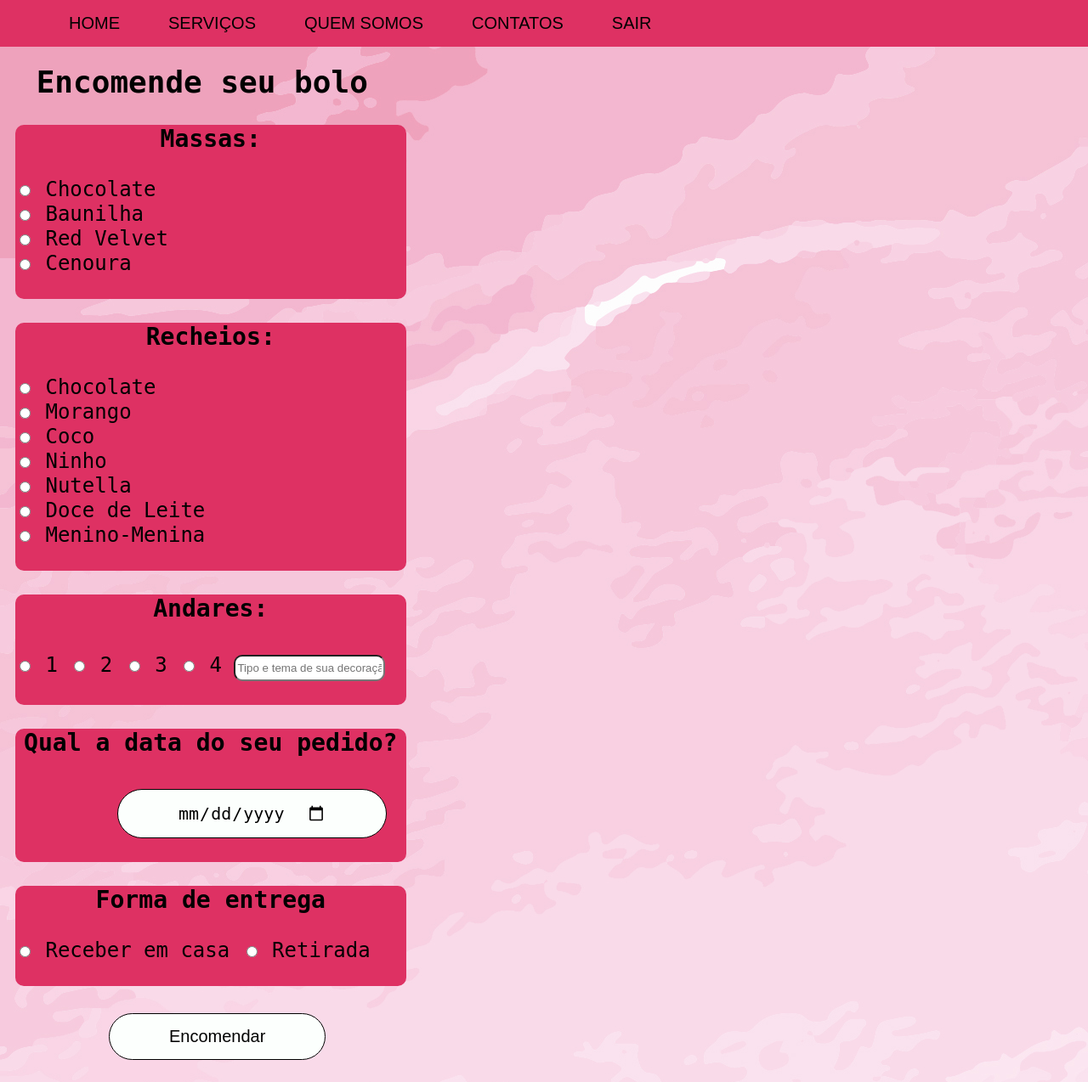
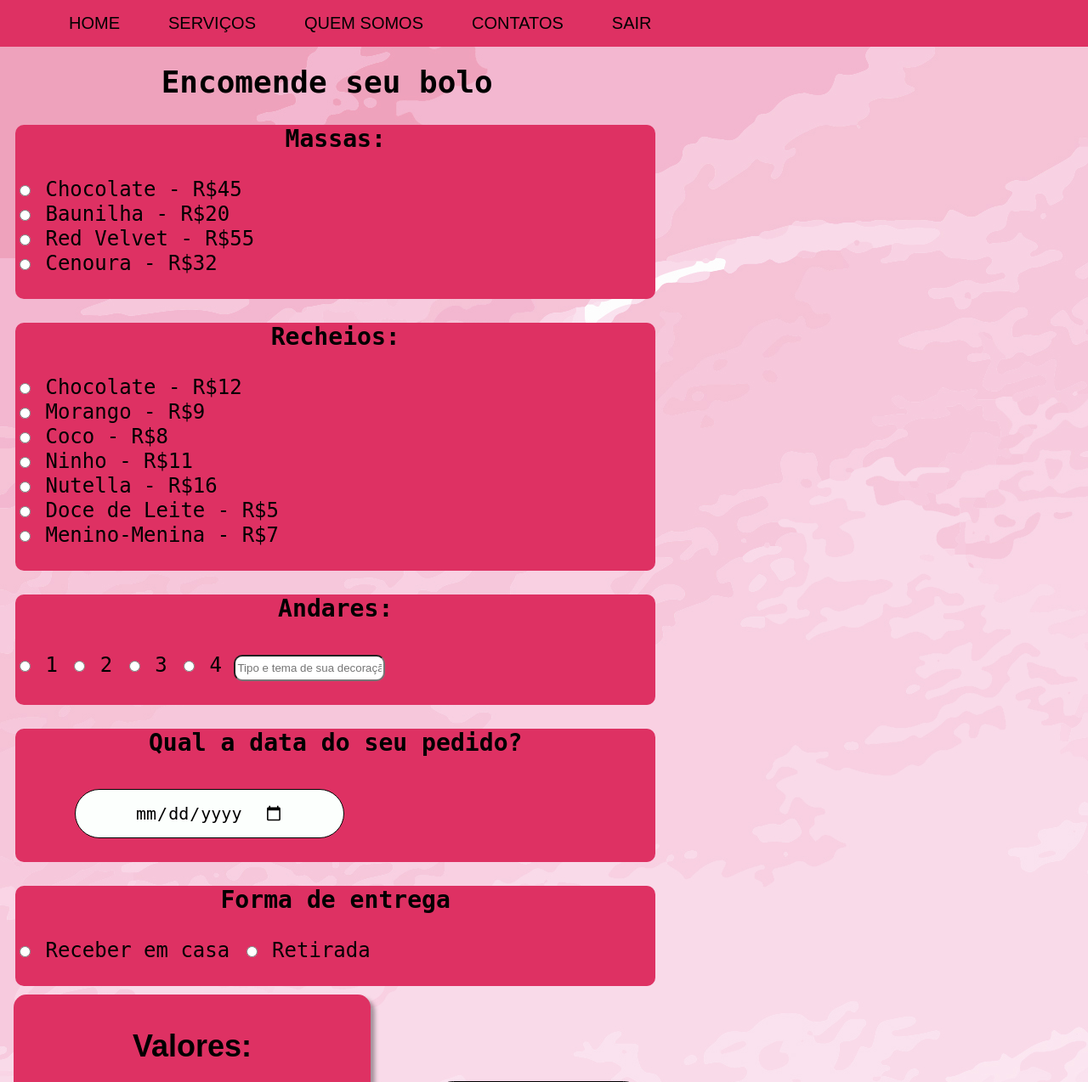
Before and after one commit to BrunaClaraDev/TrabalhoDesenvolvimentoWeb, a PHP site: page /encomendar.php in a window 1280 px wide. Shown: the top 1274 px of the page at 85% size. Run offline with PHP 8.4, Linux system fonts and the light colour scheme; the visitor is signed in with stand-in values (Sample User, id 1).

Commit message:
adicionando valores

```diff
--- a/encomendar.php
+++ b/encomendar.php
@@ -39,37 +39,37 @@ if(!isset($_SESSION['id'])) {
     <div>
         <br><br>
         <section id="encomenda">
-        <form name="form" method="POST" action="salvarencomenda.php">
+        <form onchange="CalculaValor(window.event)" name="form" method="POST" action="salvarencomenda.php">
         <h1>Encomende seu bolo</h1>
             <div id="bloco">
             <h3>Massas:</h3>
             <input type="radio" id="chocolateMassa" name="massas" value="Chocolate">
-            <label for="chocolateMassa">Chocolate</label><br>
+            <label for="chocolateMassa">Chocolate - R$45</label><br>
             <input type="radio" id="baunilhaMassa" name="massas" value="Baunilha">
-            <label for="baunilhaMassa">Baunilha</label><br>
+            <label for="baunilhaMassa">Baunilha - R$20</label><br>
             <input type="radio" id="redVelvetMassa" name="massas" value="RedVelvet">
-            <label for="redVelvetMassa">Red Velvet</label><br>
+            <label for="redVelvetMassa">Red Velvet - R$55</label><br>
             <input type="radio" id="cenouraMassa" name="massas" value="Cenoura">
-            <label for="cenouraMassa">Cenoura</label>
+            <label for="cenouraMassa">Cenoura - R$32</label>
             <br>
             <br>
             </div>
             <div id="bloco">
             <h3>Recheios:</h3>
-            <input type="radio" id="chocolate" name="recheios" value="Chocolate">
-            <label for="chocolate">Chocolate</label><br>
+            <input type="radio" id="chocolate" name="recheios" value="ChocolateRecheio">
+            <label for="chocolate">Chocolate - R$12</label><br>
             <input type="radio" id="morango" name="recheios" value="Morango">
-            <label for="morango">Morango</label><br>
+            <label for="morango">Morango - R$9</label><br>
             <input type="radio" id="coco" name="recheios" value="Coco">
-            <label for="coco">Coco</label><br>
+            <label for="coco">Coco - R$8</label><br>
             <input type="radio" id="ninho" name="recheios" value="Ninho">
-            <label for="ninho">Ninho</label><br>
+            <label for="ninho">Ninho - R$11</label><br>
             <input type="radio" id="nutella" name="recheios" value="Nutella">
-            <label for="nutella">Nutella</label><br>
+            <label for="nutella">Nutella - R$16</label><br>
             <input type="radio" id="doceDeLeite" name="recheios" value="DoceDeLeite">
-            <label for="doceDeLeite">Doce de Leite</label><br>
+            <label for="doceDeLeite">Doce de Leite - R$5</label><br>
             <input type="radio" id="menino-menina" name="recheios" value="menino-menina">
-            <label for="menino-menina">Menino-Menina</label><br>
+            <label for="menino-menina">Menino-Menina - R$7</label><br>
             <br>
             </div>
             <div id="bloco">
@@ -100,10 +100,26 @@ if(!isset($_SESSION['id'])) {
             <label for="nao">Retirada</label>
             <br><br>
             </div>
+
+            <section id="preco">
+            <div class='comment-card'>
+            <h2>
+              Valores:
+            </h2>
+            <input class="massaInput" name="value" placeholder="massa" disabled></input>
+            <label for="value" ></label>
+            <input class="recheioInput" name="value" placeholder="recheio" disabled></input>
+            <label for="value" ></label>
+            <input class="totalInput" name="valor" placeholder="TOTAL" style="margin-top:3rem" disabled></input>
+            <label for="value" ></label>
+          </div>
+          <div class="encomendar">
+          </div>
             <div class="encomendar">
             <h4><button type="submit" class="btn-encomendar"  onclick="Alerta('encomenda')" >Encomendar</button></h4>
 
 </div>
+</section>
 </div>
         </form>
     </div>
--- a/index.php
+++ b/index.php
@@ -128,7 +128,7 @@ width="235px"   height="240px" sizes="(max-width: 235px) 100vw, 235px"  id="tama
 </section>
 <br><br>
 
-<section class="contatos">
+<section id="contatos" class="contatos">
     <div id="contate">
             <h1>Contate-nos</h1>
             <form action= "salvarContato.php" method="post">
--- a/salvarencomenda.php
+++ b/salvarencomenda.php
@@ -7,13 +7,14 @@ if(!isset($_SESSION)){
 
 $andares = filter_input (INPUT_POST, 'andares', FILTER_SANITIZE_STRING);
 $dataEvento = filter_input (INPUT_POST, 'dataSolicitada', FILTER_SANITIZE_STRING);
+$valor = filter_input (INPUT_POST, 'valor', FILTER_SANITIZE_STRING);
 $decoracao = filter_input (INPUT_POST, 'decoracao', FILTER_SANITIZE_STRING);
 $massa = filter_input (INPUT_POST, 'massas', FILTER_SANITIZE_STRING);
 $recheio = filter_input (INPUT_POST, 'recheios', FILTER_SANITIZE_STRING);
 $entrega = filter_input (INPUT_POST, 'entrega', FILTER_SANITIZE_STRING);
 $idCliente = $_SESSION['id'];
 
-$instrucaoSQL = "INSERT INTO Encomendas (andares, dataEvento, decoracao, massa, recheio, idCliente, entrega) VALUES ('$andares', '$dataEvento', '$decoracao', '$massa', '$recheio', '$idCliente', '$entrega')";
+$instrucaoSQL = "INSERT INTO Encomendas (andares, dataEvento, decoracao, massa, recheio, idCliente, entrega, valor) VALUES ('$andares', '$dataEvento', '$decoracao', '$massa', '$recheio', '$idCliente', '$entrega', '$valor')";
 $resultado_usuario = mysqli_query($conn, $instrucaoSQL);
 
 header("Location: index.php");
--- a/script.js
+++ b/script.js
@@ -45,3 +45,70 @@ function nextimage(){
     }
     document.getElementById("radio"+count).checked = true;
 }
+
+function CalculaValor(event) {
+    let massaInput = document.getElementsByClassName('massaInput')
+    let recheioInput = document.getElementsByClassName('recheioInput')
+    let totalInput = document.getElementsByClassName('totalInput')
+
+    switch(event.target.value) {
+      case 'Chocolate': {
+        massaInput.value.placeholder = 'massa - R$45'
+        break;
+      }
+      case 'Baunilha': {
+        massaInput.value.placeholder = 'massa - R$20'
+        break;
+      }
+      case 'RedVelvet': {
+        massaInput.value.placeholder = 'massa - R$55'
+        break;
+      }
+      case 'Cenoura': {
+        massaInput.value.placeholder = 'massa - R$32'
+        break;
+      }
+      case 'ChocolateRecheio': {
+        recheioInput.value.placeholder = 'recheio - R$12'
+        break;
+      }
+      case 'Morango': {
+        recheioInput.value.placeholder = 'recheio - R$9'
+        break;
+      }
+      case 'Coco': {
+        recheioInput.value.placeholder = 'recheio - R$8'
+        break;
+      }
+      case 'Ninho': {
+        recheioInput.value.placeholder = 'recheio - R$11'
+        break;
+      }
+      case 'Nutella': {
+        recheioInput.value.placeholder = 'recheio - R$16'
+        break;
+      }
+      case 'DoceDeLeite': {
+        recheioInput.value.placeholder = 'recheio - R$5'
+        break;
+      }
+      case 'menino-menina': {
+        recheioInput.value.placeholder = 'recheio - R$7'
+        break;
+      }
+      default: break;
+    }
+    let total = `${massaInput.value.placeholder} ${recheioInput.value.placeholder}`
+    total = total.replace(/[^0-9|-]/g, '').split('-')
+    let result = 0
+
+    for (let i = 0; i < total.length; i++) {
+      if(!total[i]) continue
+      let value = +total[i]
+
+      if(value) {
+        result += value
+      }
+    }
+    totalInput.valor.placeholder = `TOTAL - R$${result}`
+  }
--- a/style.css
+++ b/style.css
@@ -523,8 +523,9 @@ background: #009cff;
     background: rgb(252, 255, 253);
     padding: 15px 70px;
     text-decoration: none;
-    margin-left:120px;
+    margin-left:70px;
     font-size: 20px;
+    margin-top: 70px;
 }
 
          /* cadastro*/
```
Also changed, not shown: other parts of style.css (+36 -0 lines).
